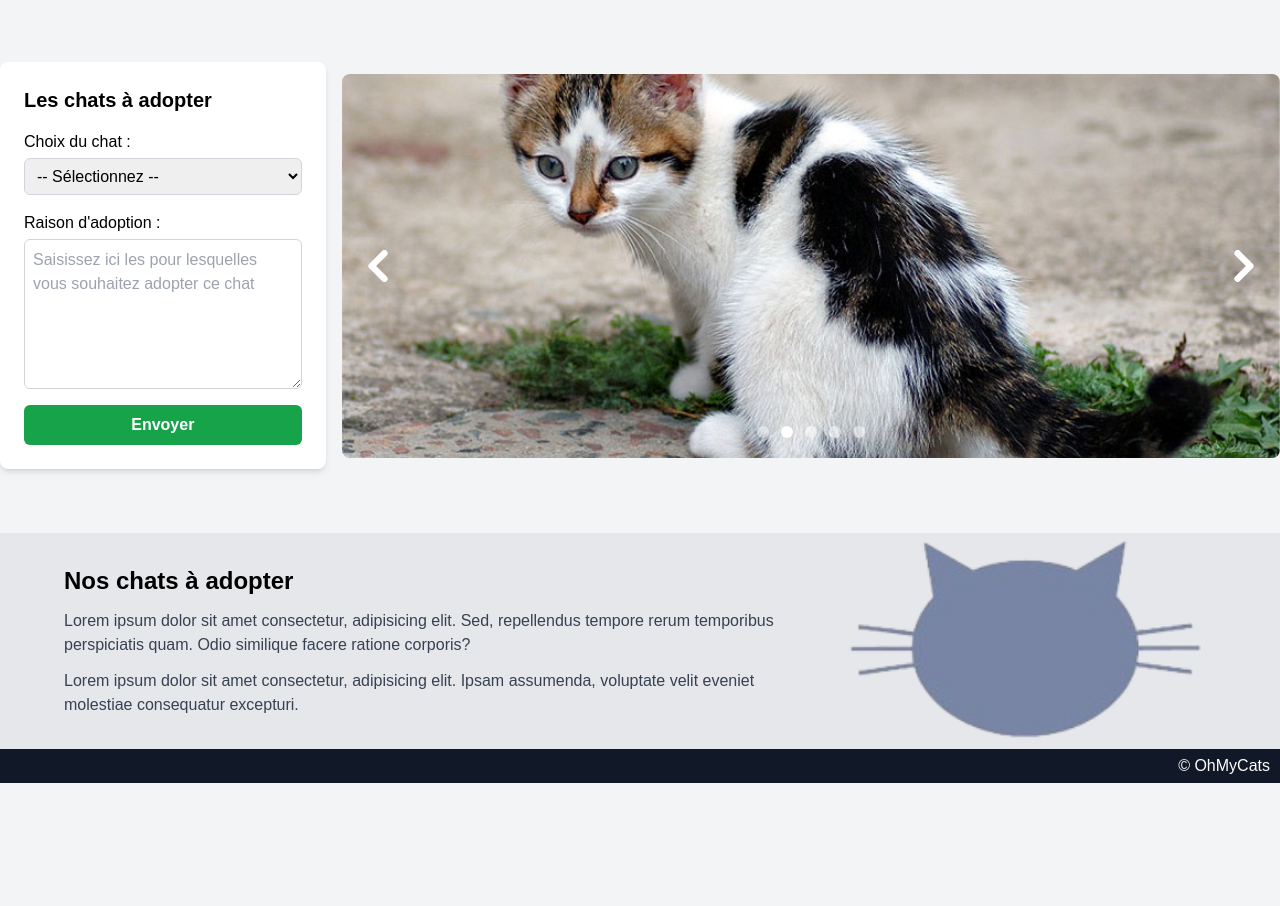
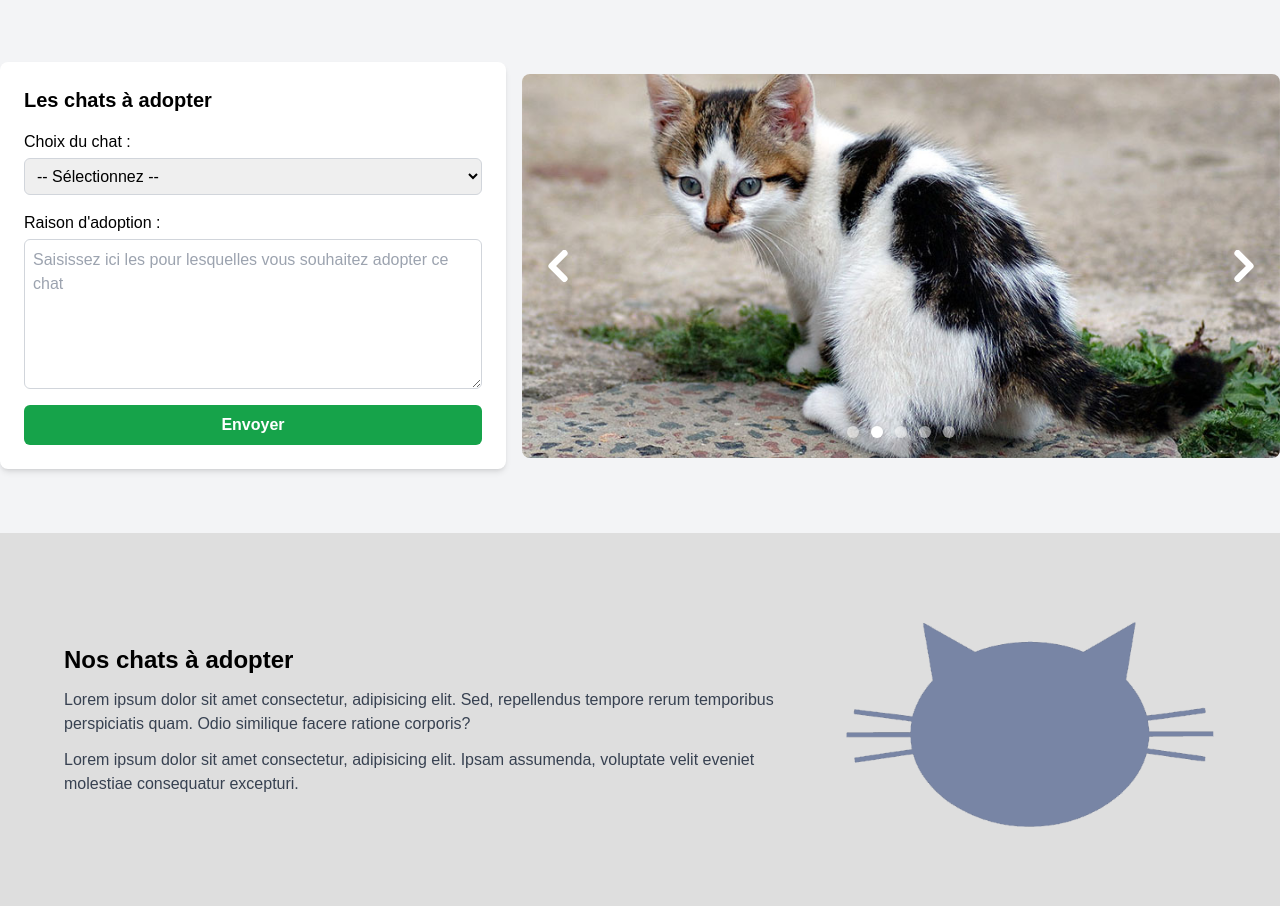
Before and after one commit to xSEALVER/chat-repository, a website: page index.html in a window 1280 px wide. Shown: the part 178-1084 px from the top of the page. Before the commit the page ends 961 px from the top, so only its background shows below. Drawn offline with nearby package versions, Linux system fonts and the light colour scheme.

Commit message:
dernier commit

```diff
--- a/index.html
+++ b/index.html
@@ -10,8 +10,8 @@
     <title>OhMyCats !</title>
   </head>
   <body class="bg-gray-100 min-h-screen">
-    <header class="bg-gray-900 text-white px-24 py-2">
-      <h1 class="text-xl font-bold">OhMyCats !</h1>
+    <header class="bg-[#061339] text-white px-24 py-2 ">
+      <h1 class="text-xl font-bold hover:text-[#7885A5] cursor-pointer">OhMyCats !</h1>
     </header>
 
     <section
@@ -23,7 +23,7 @@
     <main class="container mx-auto w-full">
       <div class="flex flex-col md:flex-row items-center gap-4 py-16">
         <!-- Adoption Form (Left Side) -->
-        <section class="bg-white p-6 shadow-md rounded-lg w-full md:w-1/3">
+        <section class="bg-white p-6 shadow-md rounded-lg w-full md:w-2/5">
           <h3 class="text-xl font-semibold mb-4">Les chats à adopter</h3>
           <form class="flex flex-col">
             <label for="chat" class="mb-1 font-medium">Choix du chat :</label>
@@ -60,11 +60,11 @@
         <!-- Image Carousel (Right Side) -->
         <div
           id="default-carousel"
-          class="relative w-full"
+          class="relative w-full md:w-3/5"
           data-carousel="slide"
         >
           <!-- Carousel wrapper -->
-          <div class="relative h-56 overflow-hidden rounded-lg md:h-96">
+          <div class="relative h-96 overflow-hidden rounded-lg md:h-96">
             <!-- Item 1 -->
             <div class="duration-700 ease-in-out" data-carousel-item>
               <img
@@ -204,7 +204,7 @@
     </main>
 
     <!-- About Section -->
-    <section class="w-full last:mb-0 bg-[#e5e7eb] px-24 md:px-8 lg:px-16">
+    <section class="w-full last:mb-0 bg-[#dedede] px-24 md:px-8 lg:px-16">
       <div
         class="max-w-7xl mx-auto flex flex-col md:flex-row items-center gap-8"
       >
@@ -222,15 +222,15 @@
         </div>
         <div class="md:w-1/3">
           <img
-            src="img/earcat.png"
+            src="img/tete-chat.png"
             alt="Chat à adopter"
-            class="w-full object-cover rounded-lg"
+            class="prefooter w-full object-cover"
           />
         </div>
       </div>
     </section>
 
-    <footer class="bg-gray-900 text-white text-end pr-[10px] py-[5px] w-full">
+    <footer class="bg-[#061339] text-white text-end pr-[10px] py-[5px] w-full">
       <p>&copy; OhMyCats</p>
     </footer>
   </body>
--- a/style.css
+++ b/style.css
@@ -4,3 +4,12 @@ body {
     padding: 0;
     box-sizing: border-box;
 }
+
+
+.prefooter {
+    background-color: #7885A5;
+}
+
+.prefooter:hover {
+    background-color: #061339;
+}
```
Also changed, not shown: img/tete-chat-1.png (added).
